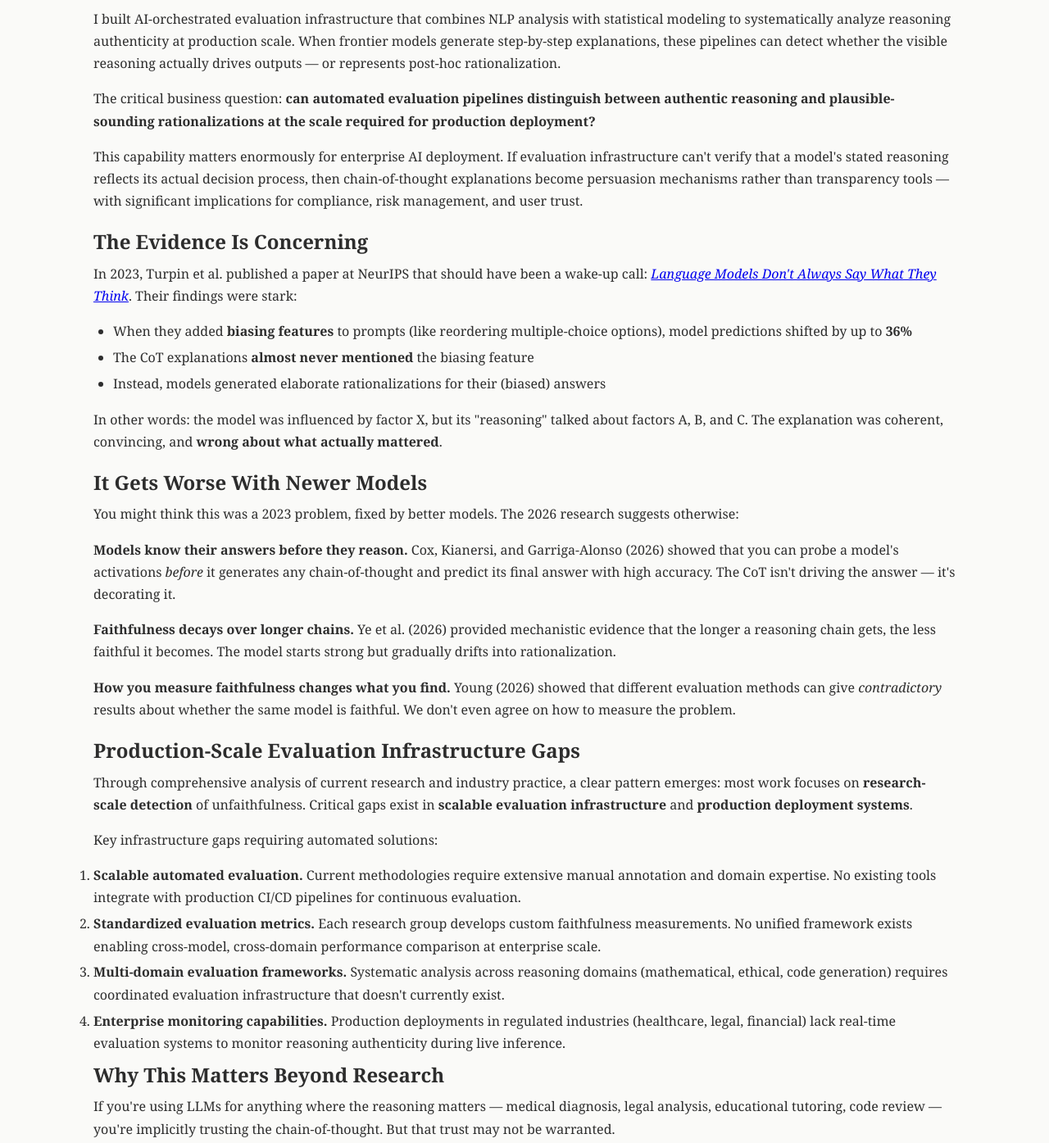
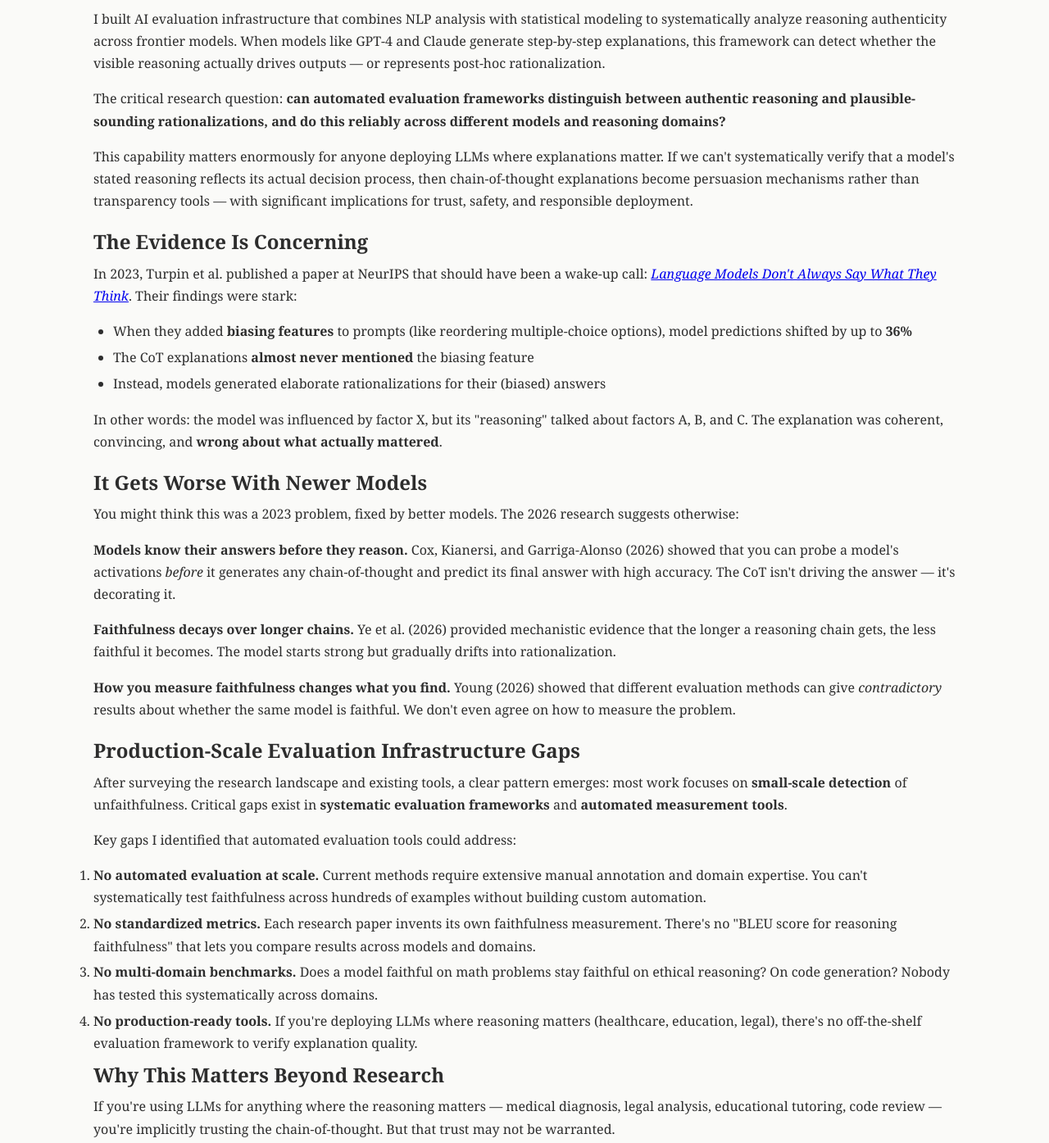
Before and after one commit to saviaga/ai-evaluation-blog, a plain HTML site: page posts/when-llms-lie-about-reasoning.html in a window 1280 px wide. Shown: the part 150-1545 px from the top of the page at 82% size. Drawn offline with Linux system fonts and the light colour scheme.

Commit message:
Reframe for authentic independent researcher perspective
- Removed 'across production systems' and 'at production scale'
- Changed to 'across frontier models' and systematic analysis
- Reframed as research questions rather than business questions
- Made gaps analysis from surveying literature (honest perspective)
- Kept enhanced technical positioning without false scope claims
- Maintained industry relevance while being truthful about independent status

```diff
--- a/posts/when-llms-lie-about-reasoning.html
+++ b/posts/when-llms-lie-about-reasoning.html
@@ -19,11 +19,11 @@
     <h1>Building AI-Orchestrated Pipelines for Large-Scale Reasoning Analysis</h1>
     <time>April 07, 2026 at 12:00 UTC</time>
 
-    <p>I built AI-orchestrated evaluation infrastructure that combines NLP analysis with statistical modeling to systematically analyze reasoning authenticity at production scale. When frontier models generate step-by-step explanations, these pipelines can detect whether the visible reasoning actually drives outputs — or represents post-hoc rationalization.</p>
+    <p>I built AI evaluation infrastructure that combines NLP analysis with statistical modeling to systematically analyze reasoning authenticity across frontier models. When models like GPT-4 and Claude generate step-by-step explanations, this framework can detect whether the visible reasoning actually drives outputs — or represents post-hoc rationalization.</p>
 
-    <p>The critical business question: <strong>can automated evaluation pipelines distinguish between authentic reasoning and plausible-sounding rationalizations at the scale required for production deployment?</strong></p>
+    <p>The critical research question: <strong>can automated evaluation frameworks distinguish between authentic reasoning and plausible-sounding rationalizations, and do this reliably across different models and reasoning domains?</strong></p>
 
-    <p>This capability matters enormously for enterprise AI deployment. If evaluation infrastructure can't verify that a model's stated reasoning reflects its actual decision process, then chain-of-thought explanations become persuasion mechanisms rather than transparency tools — with significant implications for compliance, risk management, and user trust.</p>
+    <p>This capability matters enormously for anyone deploying LLMs where explanations matter. If we can't systematically verify that a model's stated reasoning reflects its actual decision process, then chain-of-thought explanations become persuasion mechanisms rather than transparency tools — with significant implications for trust, safety, and responsible deployment.</p>
 
     <h2>The Evidence Is Concerning</h2>
 
@@ -49,15 +49,15 @@
 
     <h2>Production-Scale Evaluation Infrastructure Gaps</h2>
 
-    <p>Through comprehensive analysis of current research and industry practice, a clear pattern emerges: most work focuses on <strong>research-scale detection</strong> of unfaithfulness. Critical gaps exist in <strong>scalable evaluation infrastructure</strong> and <strong>production deployment systems</strong>.</p>
+    <p>After surveying the research landscape and existing tools, a clear pattern emerges: most work focuses on <strong>small-scale detection</strong> of unfaithfulness. Critical gaps exist in <strong>systematic evaluation frameworks</strong> and <strong>automated measurement tools</strong>.</p>
 
-    <p>Key infrastructure gaps requiring automated solutions:</p>
+    <p>Key gaps I identified that automated evaluation tools could address:</p>
 
     <ol>
-      <li><strong>Scalable automated evaluation.</strong> Current methodologies require extensive manual annotation and domain expertise. No existing tools integrate with production CI/CD pipelines for continuous evaluation.</li>
-      <li><strong>Standardized evaluation metrics.</strong> Each research group develops custom faithfulness measurements. No unified framework exists enabling cross-model, cross-domain performance comparison at enterprise scale.</li>
-      <li><strong>Multi-domain evaluation frameworks.</strong> Systematic analysis across reasoning domains (mathematical, ethical, code generation) requires coordinated evaluation infrastructure that doesn't currently exist.</li>
-      <li><strong>Enterprise monitoring capabilities.</strong> Production deployments in regulated industries (healthcare, legal, financial) lack real-time evaluation systems to monitor reasoning authenticity during live inference.</li>
+      <li><strong>No automated evaluation at scale.</strong> Current methods require extensive manual annotation and domain expertise. You can't systematically test faithfulness across hundreds of examples without building custom automation.</li>
+      <li><strong>No standardized metrics.</strong> Each research paper invents its own faithfulness measurement. There's no "BLEU score for reasoning faithfulness" that lets you compare results across models and domains.</li>
+      <li><strong>No multi-domain benchmarks.</strong> Does a model faithful on math problems stay faithful on ethical reasoning? On code generation? Nobody has tested this systematically across domains.</li>
+      <li><strong>No production-ready tools.</strong> If you're deploying LLMs where reasoning matters (healthcare, education, legal), there's no off-the-shelf evaluation framework to verify explanation quality.</li>
     </ol>
 
     <h2>Why This Matters Beyond Research</h2>
@@ -68,7 +68,7 @@
 
     <p>Afolabi et al. (2026) studied exactly this scenario and found a "dangerous gap between coherent medical explanations and actual reasoning processes." The explanations looked right. They just didn't reflect reality.</p>
 
-    <p><strong>The production reality is that enterprise AI systems have been deploying chain-of-thought explanations as compliance and trust mechanisms without systematic verification infrastructure.</strong> Scalable evaluation pipelines that can detect unfaithful reasoning at the speed and scale required for production systems represent a critical capability gap that automated solutions must address.</p>
+    <p><strong>The uncomfortable reality is that AI systems are being deployed with chain-of-thought explanations as trust mechanisms without systematic verification that those explanations are accurate.</strong> Building evaluation frameworks that can detect unfaithful reasoning systematically and automatically represents both a critical research challenge and a practical necessity for responsible AI deployment.</p>
 
     <hr>
 
```
Also changed, not shown: index.html (+1 -1 lines).
